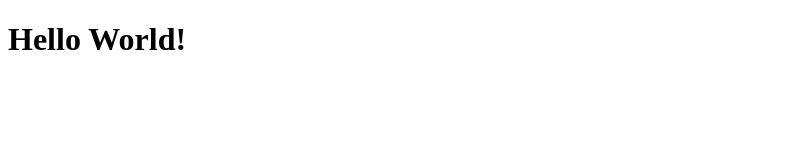
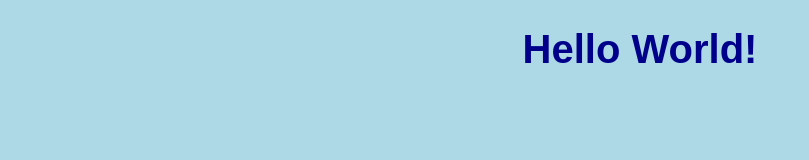
Before and after one commit to lulis2845/TESTE2-17-09, a plain HTML site: page index.html in a window 1280 px wide. Shown: the whole page, without its empty margins (0-809 px from the left). Drawn offline with Linux system fonts and the light colour scheme.

Commit message:
adicionei um arquivo css

```diff
--- a/index.html
+++ b/index.html
@@ -3,6 +3,7 @@
 <head>
     <meta charset="UTF-8">
     <meta name="viewport" content="width=, initial-scale=1.0">
+    <link rel="stylesheet" href="styles.css">
     <title>Document</title>
 </head>
 <body>
--- /dev/null
+++ b/styles.css
@@ -0,0 +1,10 @@
+body {
+    background-color: lightblue;
+    font-family: Arial, sans-serif;
+    text-align: center;
+}
+
+h1 {
+    color: darkblue;
+    font-size: 2.5em;
+}
```
